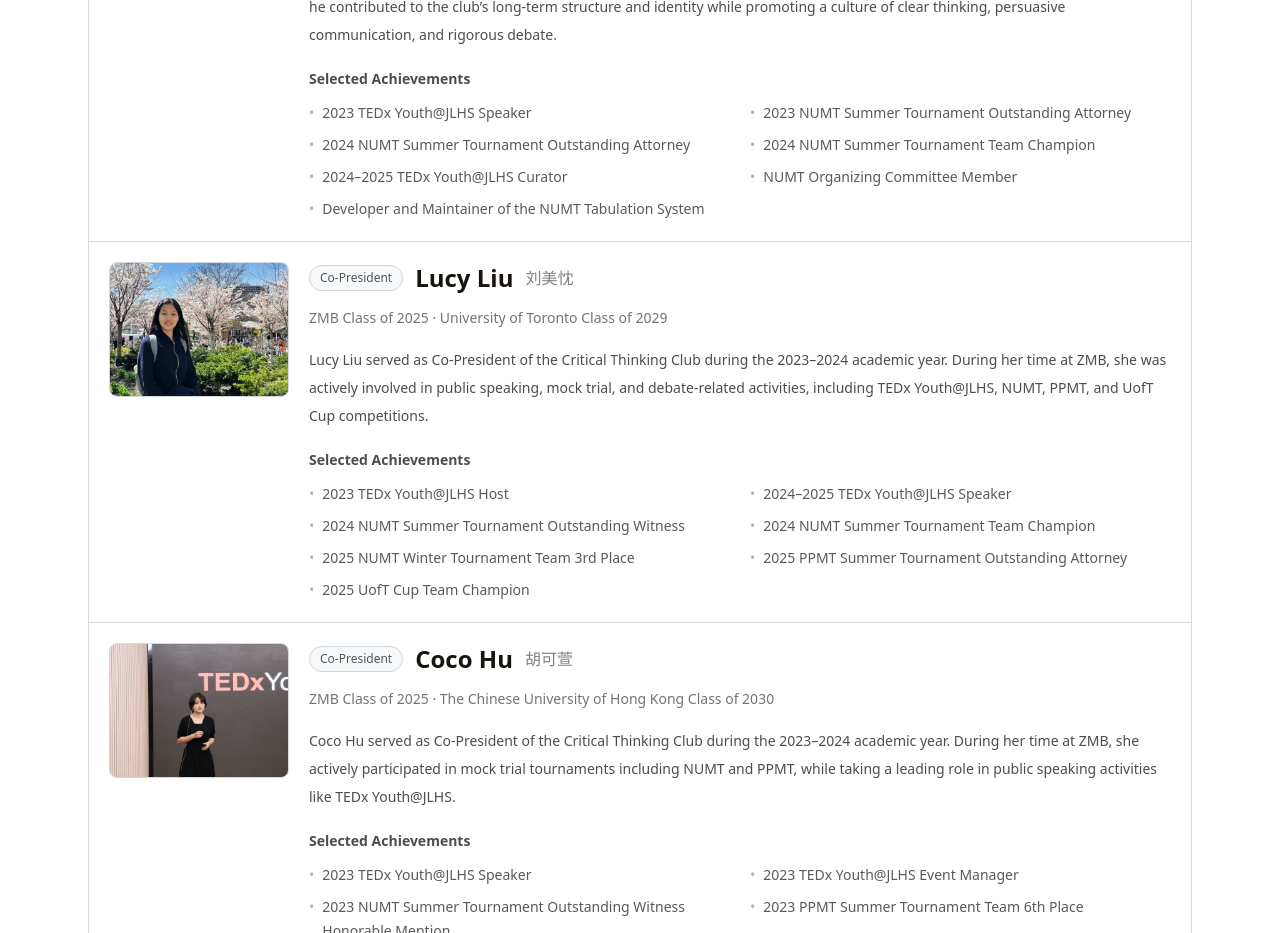
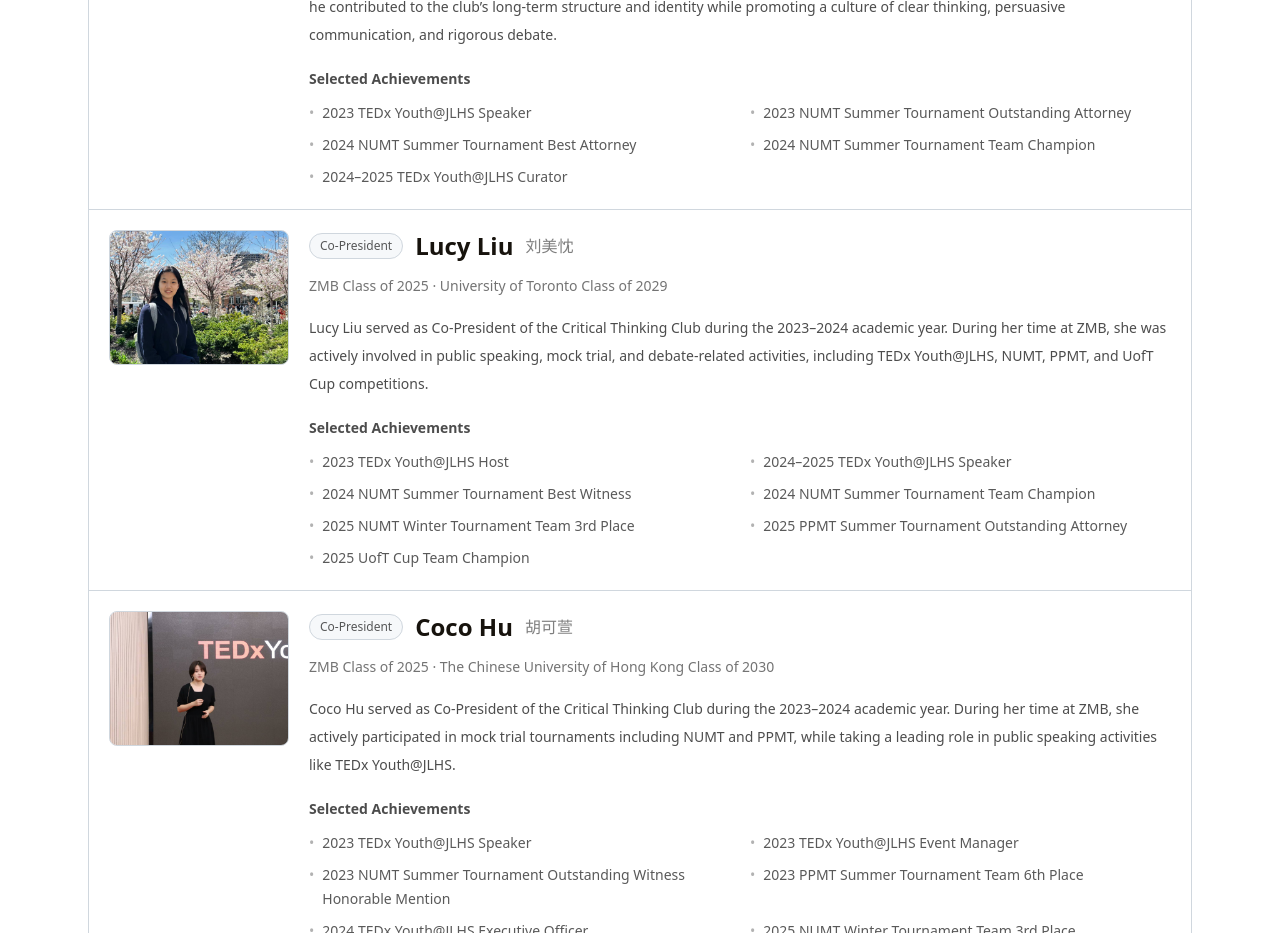
Before and after one commit to henrywyx0730/jlhsctc-official-website, a Next.js app: page /presidents in a window 1280 px wide. Shown: the part 1980-2913 px from the top of the page. Built offline with nearby package versions, Linux system fonts and the light colour scheme.

Commit message:
v0.5.5: refine president achievements and awards

```diff
--- a/app/awards/page.js
+++ b/app/awards/page.js
@@ -24,15 +24,15 @@ const awardSections = [
       },
       {
         person: "Henry Wu (吴昱贤)",
-        award: "2024 NUMT Summer Tournament Outstanding Attorney",
+        award: "2024 NUMT Summer Tournament Best Attorney",
       },
       {
         person: "Lucy Liu (刘美忱)",
-        award: "2024 NUMT Summer Tournament Outstanding Witness",
+        award: "2024 NUMT Summer Tournament Best Witness",
       },
       {
         person: "Leah Zhuang (庄子慧)",
-        award: "2025 NUMT Winter Tournament Outstanding Attorney",
+        award: "2025 NUMT Winter Tournament Best Attorney",
       },
       {
         person: "Lucy Liu (刘美忱)",
--- a/app/presidents/page.js
+++ b/app/presidents/page.js
@@ -80,11 +80,9 @@ const presidentTerms = [
         achievements: [
           "2023 TEDx Youth@JLHS Speaker",
           "2023 NUMT Summer Tournament Outstanding Attorney",
-          "2024 NUMT Summer Tournament Outstanding Attorney",
+          "2024 NUMT Summer Tournament Best Attorney",
           "2024 NUMT Summer Tournament Team Champion",
           "2024–2025 TEDx Youth@JLHS Curator",
-          "NUMT Organizing Committee Member",
-          "Developer and Maintainer of the NUMT Tabulation System",
         ],
       },
       {
@@ -98,7 +96,7 @@ const presidentTerms = [
         achievements: [
           "2023 TEDx Youth@JLHS Host",
           "2024–2025 TEDx Youth@JLHS Speaker",
-          "2024 NUMT Summer Tournament Outstanding Witness",
+          "2024 NUMT Summer Tournament Best Witness",
           "2024 NUMT Summer Tournament Team Champion",
           "2025 NUMT Winter Tournament Team 3rd Place",
           "2025 PPMT Summer Tournament Outstanding Attorney",
```
